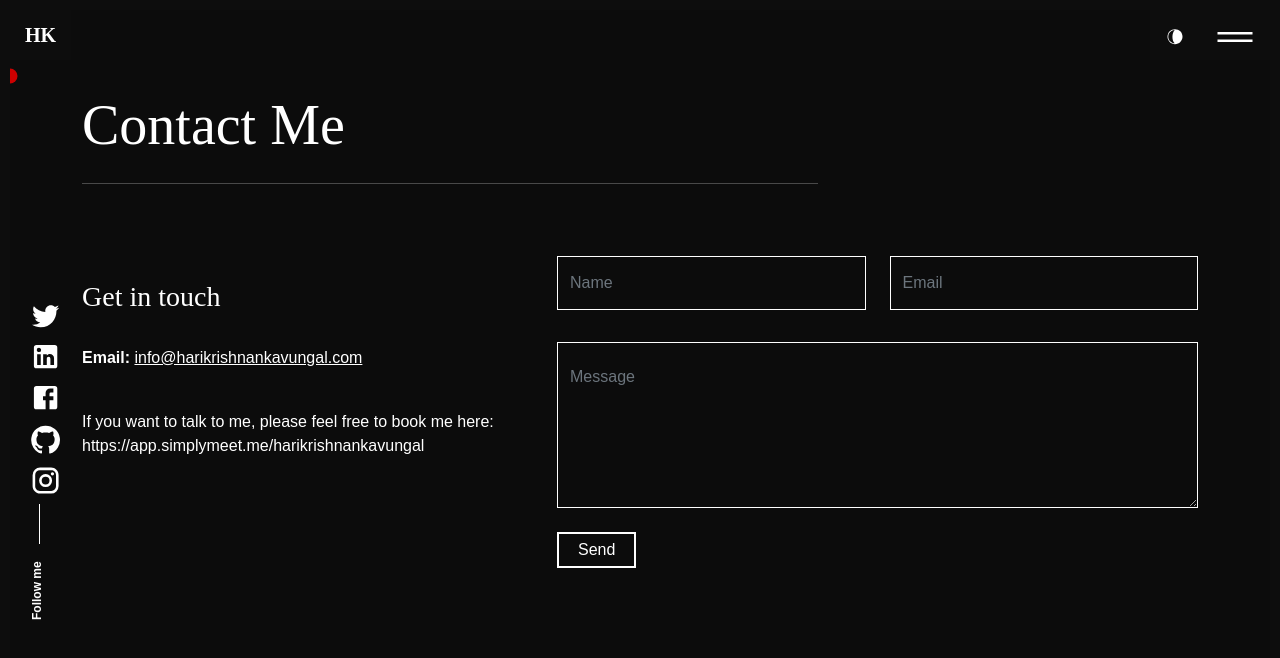
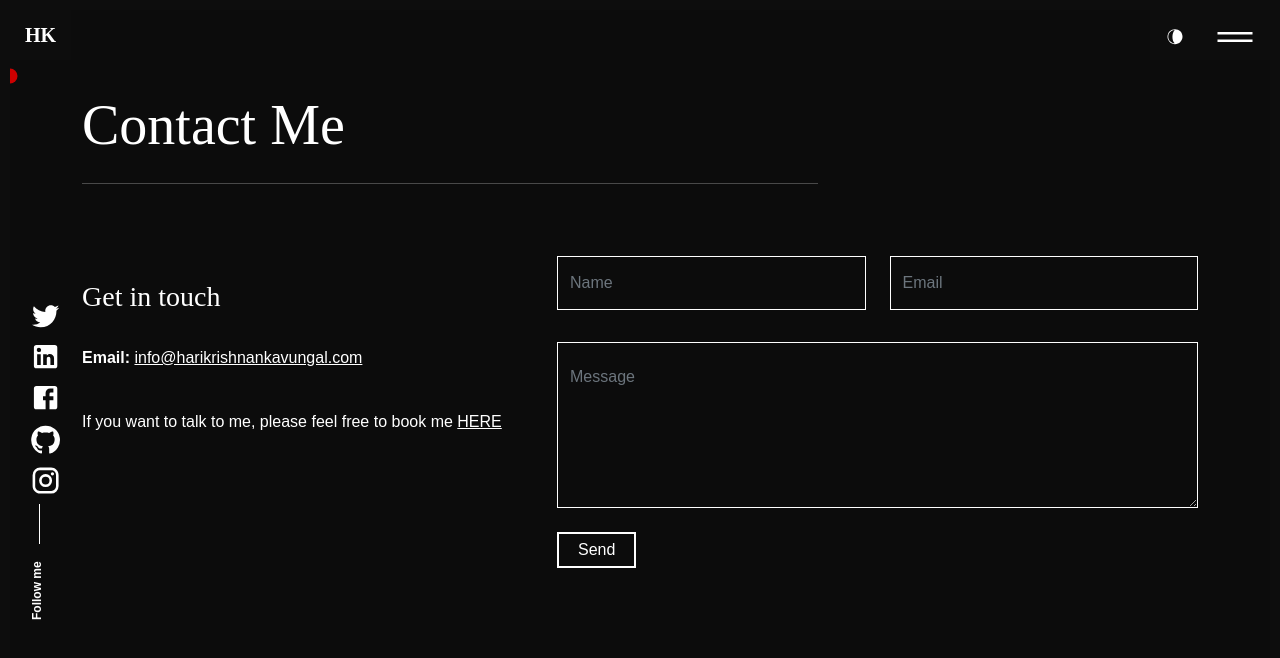
Before and after one commit to malluflash/portfolio, a React (Create React App) app: page /contact in a window 1280 px wide. Shown: the top 658 px of the page. Built offline with nearby package versions, Linux system fonts and the light colour scheme.

Commit message:
updated contact form

```diff
--- a/src/content_option.js
+++ b/src/content_option.js
@@ -11,7 +11,7 @@ const introdata = {
         second: "But, I love coding!",
         third: "Have a look at my profile.",
     },
-    description: "Hey Guys, My name is Harikrishnan. I'm a logistician by Profession. But I'm very passionate about coding and I      develop dynamic and responsive web apps. Please check out my profile...",
+    description: "Hey Guys, My name is Harikrishnan. I'm a logistician by Profession. But I'm very passionate about coding and I develop dynamic and responsive web apps. Please check out my profile...",
     your_img_url: "https://github.com/malluflash/picsDen/blob/main/portfolio%20bg.jpg?raw=true",
 };
 
@@ -133,10 +133,8 @@ const dataportfolio = [{
 
 const contactConfig = {
     YOUR_EMAIL: "info@harikrishnankavungal.com",
-
-    description: "If you want to talk to me, please feel free to book me here: https://app.simplymeet.me/harikrishnankavungal",
-    // creat an emailjs.com account
-    // check out this tutorial https://www.emailjs.com/docs/examples/reactjs/
+    description: "",
+    // emailjs.com account config
     YOUR_SERVICE_ID: "service_e0thqsn",
     YOUR_TEMPLATE_ID: "template_zo9i4hk",
     YOUR_USER_ID: "-omHGUc2InBigrKti",
--- a/src/pages/about/index.js
+++ b/src/pages/about/index.js
@@ -103,7 +103,7 @@ export const About = () => {
         </Row>
         <Row className="sec_sp">
           <Col lang="5">
-            <h3 className="color_sec py-4">services</h3>
+            <h3 className="color_sec py-4">Services</h3>
           </Col>
           <Col lg="7">
             {services.map((data, i) => {
--- a/src/pages/contact/index.js
+++ b/src/pages/contact/index.js
@@ -101,15 +101,15 @@ export const ContactUs = () => {
               </a>
               <br />
               <br />
-              {contactConfig.hasOwnProperty("YOUR_FONE") ? (
+              {/* {contactConfig.hasOwnProperty("YOUR_FONE") ? (
                 <p>
                   <strong>Phone:</strong> {contactConfig.YOUR_FONE}
                 </p>
               ) : (
                 ""
-              )}
+              )} */}
             </address>
-            <p>{contactConfig.description}</p>
+            <p>If you want to talk to me, please feel free to book me <a href='https://app.simplymeet.me/harikrishnankavungal'>HERE</a></p>
           </Col>
           <Col lg="7" className="d-flex align-items-center">
             <form onSubmit={handleSubmit} className="contact__form w-100">
```
